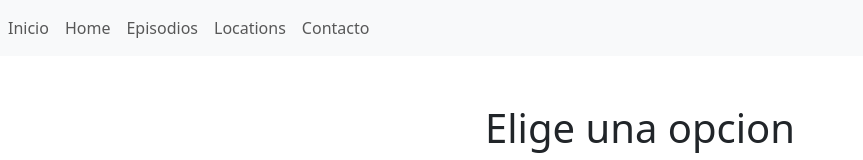
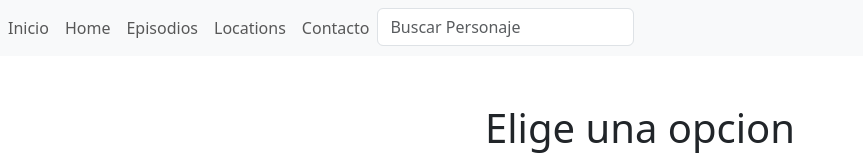
Before and after one commit to DeftGlitter/RickyMorty-Angular, an Angular app: page / in a window 1280 px wide. Shown: the top 160 px of the page, without its empty margins (0-863 px from the left). Built offline with nearby package versions, Linux system fonts and the light colour scheme.

Commit message:
Se crea barra de busqueda y funciona

```diff
--- a/src/app/app-routing.module.ts
+++ b/src/app/app-routing.module.ts
@@ -15,7 +15,7 @@ const appRoutes: Routes = [
   { path: 'location', component: LocationsComponent },
   { path: 'detailLocation', component: DetailLocationComponent },
   // { path: 'login', component:  },
-  // { path: '**', component: ErrorPersonalizadoComponent },
+  { path: '**', redirectTo: 'home', pathMatch: 'full' },
 ];
 
 @NgModule({
--- a/src/app/component/header/header.component.html
+++ b/src/app/component/header/header.component.html
@@ -1,5 +1,6 @@
 <nav class="navbar navbar-expand-sm bg-light">
   <!-- Links -->
+
   <ul class="navbar-nav">
     <li class="nav-item">
       <a class="nav-link" routerLink="">Inicio</a>
@@ -16,5 +17,16 @@
     <li class="nav-item">
       <a class="nav-link" routerLink="/contacto">Contacto</a>
     </li>
+
+    <!-- buscador -->
+    <li>
+      <input
+        type="text"
+        class="form-control w-150"
+        placeholder="Buscar Personaje"
+        [(ngModel)]="nombrePersonaje"
+        (keyup.enter)="buscarPersonaje()"
+      />
+    </li>
   </ul>
 </nav>
--- a/src/app/component/header/header.component.ts
+++ b/src/app/component/header/header.component.ts
@@ -1,15 +1,29 @@
 import { Component, OnInit } from '@angular/core';
+import { Router } from '@angular/router';
+import { RestService } from 'src/app/service/rest.service';
 
 @Component({
   selector: 'app-header',
   templateUrl: './header.component.html',
-  styleUrls: ['./header.component.css']
+  styleUrls: ['./header.component.css'],
 })
 export class HeaderComponent implements OnInit {
+  public nombrePersonaje: string = '';
 
-  constructor() { }
+  constructor(private router: Router, private restService: RestService) {}
 
-  ngOnInit(): void {
+  ngOnInit(): void {}
+  buscarPersonaje() {
+    if (this.nombrePersonaje.trim().length > 0) {
+      this.router.navigate(['home'], {
+        queryParams: {
+          myUrl:
+            'https://rickandmortyapi.com/api/character?name=' +
+            this.nombrePersonaje,
+        },
+        //queryParamsHandling: "merge"
+      });
+    }
+    this.nombrePersonaje = '';
   }
-
 }
--- a/src/app/component/home/home.component.ts
+++ b/src/app/component/home/home.component.ts
@@ -9,7 +9,11 @@ import { RestService } from 'src/app/service/rest.service';
   styleUrls: ['./home.component.css'],
 })
 export class HomeComponent implements OnInit {
-  constructor(private restService: RestService, private router: Router) {}
+  constructor(
+    private restService: RestService,
+    private router: Router,
+    private route: ActivatedRoute
+  ) {}
 
   cargando: Boolean = false;
   personajes: Result[] = [];
@@ -56,13 +60,30 @@ export class HomeComponent implements OnInit {
   cargarPagina(event: any): void {
     const selectedPage = event.target.value; // Obtén el número de página seleccionado
     const url = `https://rickandmortyapi.com/api/character?page=${selectedPage}`;
-    this.currentPage = selectedPage; // Actualizamos la página actual
+    this.currentPage = +selectedPage; // Actualizamos la página actual
+    this.actualizarURL(); // Actualiza la URL con la página seleccionada
     this.getAll(url); // Carga los datos de la página seleccionada
+  }
+
+  // Actualiza la URL con el número de la página actual
+  actualizarURL(): void {
+    this.router.navigate([], {
+      relativeTo: this.route,
+      queryParams: { page: this.currentPage },
+      queryParamsHandling: 'merge', // Mantiene otros parámetros de la URL
+    });
   }
   ngOnInit(): void {
     setTimeout(() => {
       this.cargando = true;
-      this.getAll('https://rickandmortyapi.com/api/character'); // Aquí simula obtener datos
+      this.route.queryParams.subscribe((response) => {
+        const url = response['myUrl'];
+        if (url) {
+          this.getAll(url);
+        } else {
+          this.getAll('https://rickandmortyapi.com/api/character'); // Aquí simula obtener datos
+        }
+      });
     }, 1500); // Tiempo en milisegundos (3 segundos)
   }
 }
```
Also changed, not shown: src/app/app.module.ts (+10 -1 lines).
